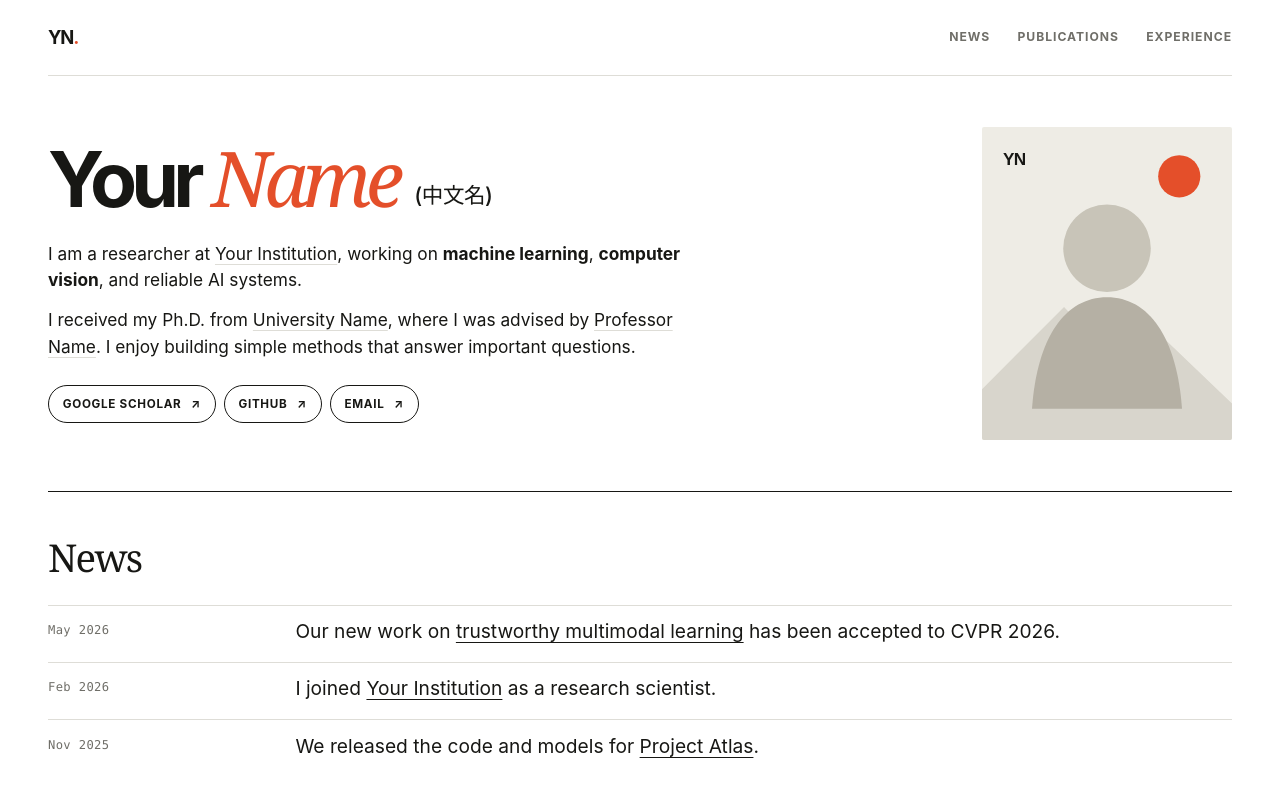
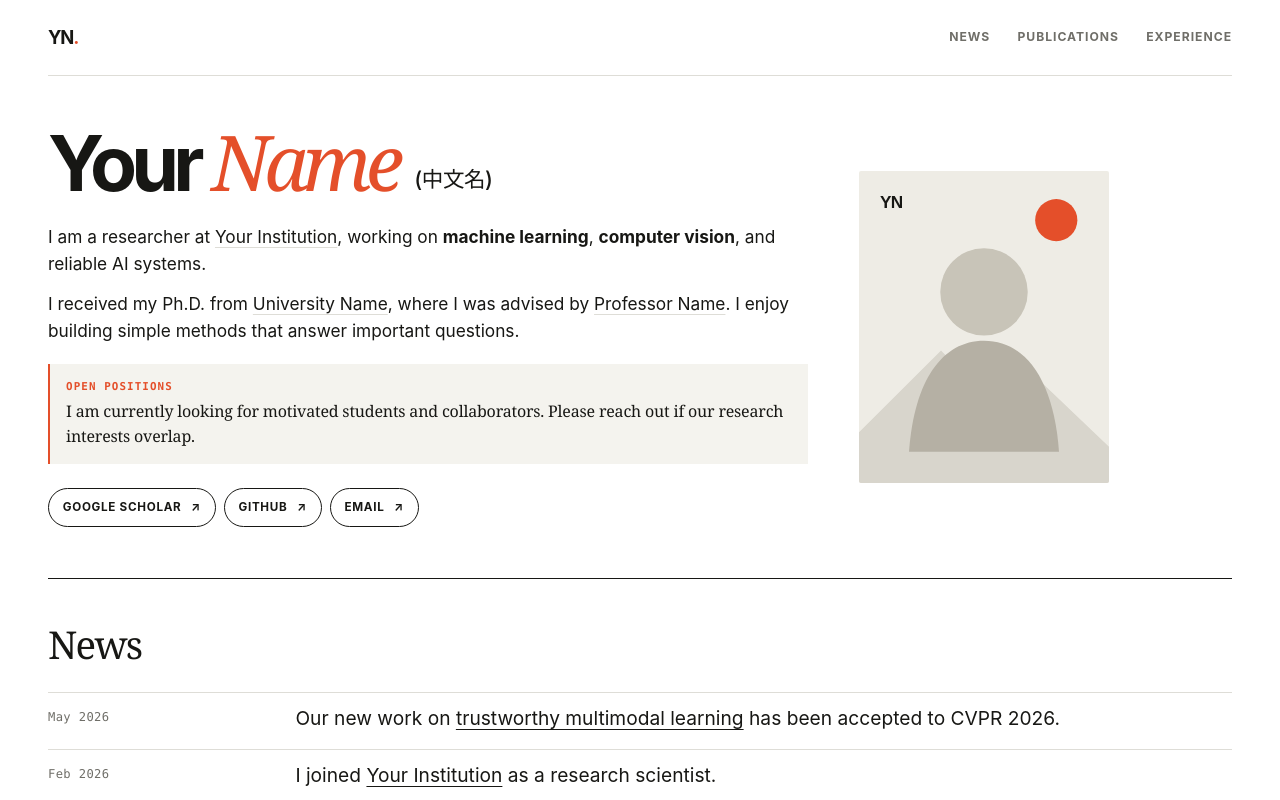
Before and after one commit to jonasjunzhang/minimal-academic-homepage, a plain HTML site: page index.html in a window 1280 px wide. Shown: the top 800 px of the page. Drawn offline with Linux system fonts and the light colour scheme.

Commit message:
Refine template layout and experience labels

```diff
--- a/index.html
+++ b/index.html
@@ -48,6 +48,12 @@
               simple methods that answer important questions.
             </p>
           </div>
+
+          <p class="hiring-note">
+            <span class="hiring-note-label">Open positions</span>
+            I am currently looking for motivated students and collaborators.
+            Please reach out if our research interests overlap.
+          </p>
 
           <div class="profile-links" aria-label="Profile links">
             <a href="https://scholar.google.com/" target="_blank" rel="noreferrer">
@@ -178,7 +184,8 @@
             </div>
             <div class="experience-body">
               <h3>
-                Research Scientist <span>at <a href="#">Your Institution</a></span>
+                Full-time · Research Team
+                <span>at <a href="#">Your Institution</a></span>
               </h3>
               <p>
                 Working on reliable multimodal learning and building practical
@@ -200,7 +207,8 @@
             </div>
             <div class="experience-body">
               <h3>
-                Research Intern <span>at <a href="#">AI Research Lab</a></span>
+                Intern · Research Team
+                <span>at <a href="#">AI Research Lab</a></span>
               </h3>
               <p>
                 Studied efficient adaptation methods for vision–language models
--- a/styles.css
+++ b/styles.css
@@ -102,9 +102,10 @@ nav a {
 
 .hero {
   display: grid;
-  grid-template-columns: minmax(0, 1fr) minmax(210px, 250px);
-  gap: clamp(2.5rem, 6vw, 5rem);
+  grid-template-columns: minmax(0, 760px) minmax(210px, 250px);
+  gap: clamp(2.5rem, 4vw, 4rem);
   align-items: center;
+  justify-content: start;
   padding-block: clamp(2.75rem, 4vw, 4rem);
 }
 
@@ -142,7 +143,7 @@ h1 em {
 }
 
 .bio {
-  max-width: 680px;
+  max-width: 760px;
   font-size: clamp(1rem, 1.35vw, 1.14rem);
 }
 
@@ -152,6 +153,31 @@ h1 em {
 
 .bio a {
   text-decoration-color: var(--line);
+}
+
+.hiring-note {
+  max-width: 760px;
+  margin: 1.25rem 0 0;
+  padding: 0.9rem 1rem 0.95rem;
+  border-left: 2px solid var(--accent);
+  background: var(--soft);
+  color: var(--ink);
+  font-family: Georgia, "Times New Roman", serif;
+  font-size: clamp(0.98rem, 1.25vw, 1.06rem);
+  font-weight: 400;
+  letter-spacing: -0.012em;
+  line-height: 1.55;
+}
+
+.hiring-note-label {
+  display: block;
+  margin-bottom: 0.22rem;
+  color: var(--accent);
+  font-family: ui-monospace, SFMono-Regular, Menlo, monospace;
+  font-size: 0.68rem;
+  font-weight: 720;
+  letter-spacing: 0.1em;
+  text-transform: uppercase;
 }
 
 .profile-links {
@@ -193,7 +219,7 @@ h1 em {
 .portrait {
   width: min(100%, 250px);
   margin: 0;
-  justify-self: end;
+  justify-self: start;
 }
 
 .portrait img {
@@ -375,7 +401,7 @@ h1 em {
 }
 
 .authors {
-  max-width: 780px;
+  max-width: 900px;
   margin: 0.2rem 0;
 }
 
```
Also changed, not shown: 1 other file.
